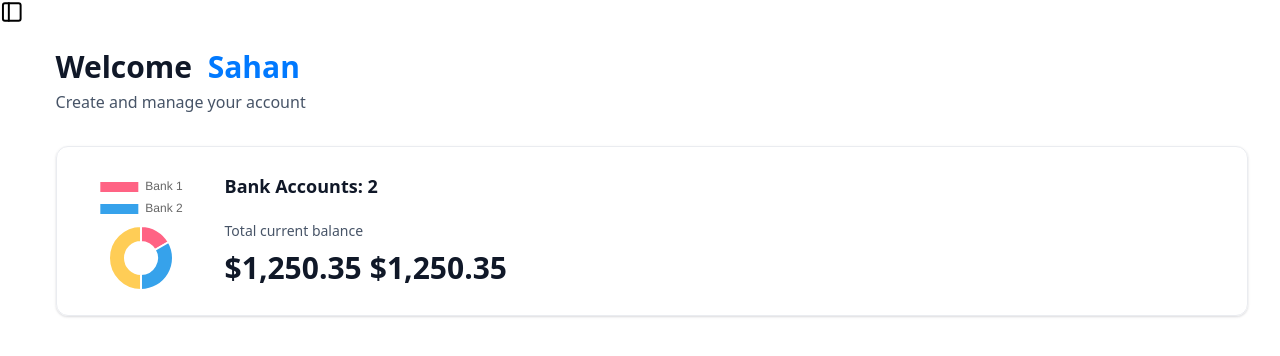
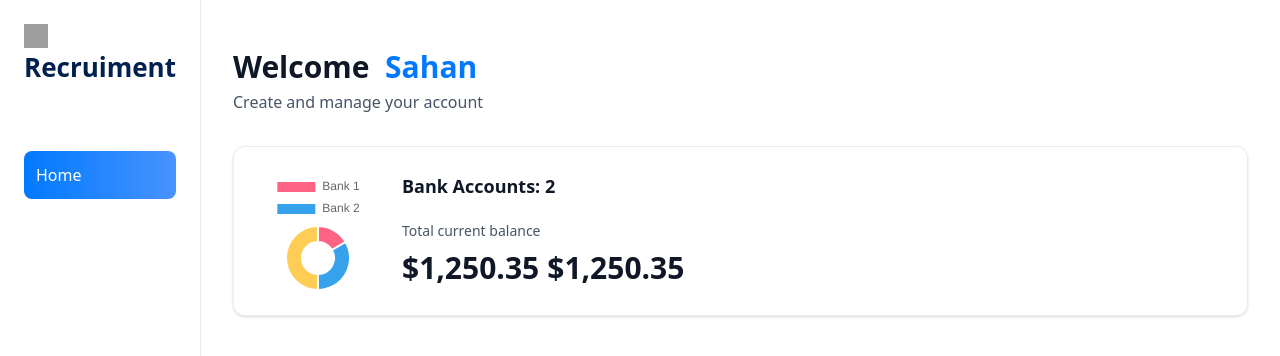
Before and after one commit to Sahan-Thilakaratne/Recruitment-Solution, a Next.js app: page / in a window 1280 px wide. Shown: the top 356 px of the page. Built offline with nearby package versions, Linux system fonts and the light colour scheme; grey boxes are pictures that could not be loaded.

Commit message:
sidebar Header added

```diff
--- a/components/Sidebar.tsx
+++ b/components/Sidebar.tsx
@@ -1,9 +1,44 @@
+'use client'
+import { sidebarLinks } from '@/constants'
+import { cn } from '@/lib/utils'
+import Image from 'next/image'
+import Link from 'next/link'
+import { usePathname } from 'next/navigation'
 import React from 'react'
 
 export const Sidebar = ({user}: SiderbarProps) => {
+
+  const pathname = usePathname();
   return (
-    <section className='sidebar'>
-        Sidebar
+    <section className="sidebar">
+      <nav className='flex flex-col gap-4'>
+        <Link href='/' className='mb-12 cursor-pointer items-center gap-2' >
+        <Image src="/logo.svg" width={34} height={34} className='size-[24px] max-xl:size-14'/>
+
+        <h1 className='sidebar-logo'>
+          Recruiment
+        </h1>
+
+        </Link>
+
+        {sidebarLinks.map((item) => {
+
+          const isActive = pathname === item.route ||pathname.startsWith('${item.route}/')
+
+          return(
+            <Link href={item.route} key={item.label}
+            className={cn('sidebar-link', {
+              'bg-bank-gradient':
+              isActive
+            })}>
+
+              {item.label}
+            </Link>
+          )
+        })}
+
+      </nav>
+
     </section>
   )
 }
```
Also changed, not shown: app/(root)/layout.tsx (+6 -3 lines), app/logo.svg (added), icons/logo.svg (added).
